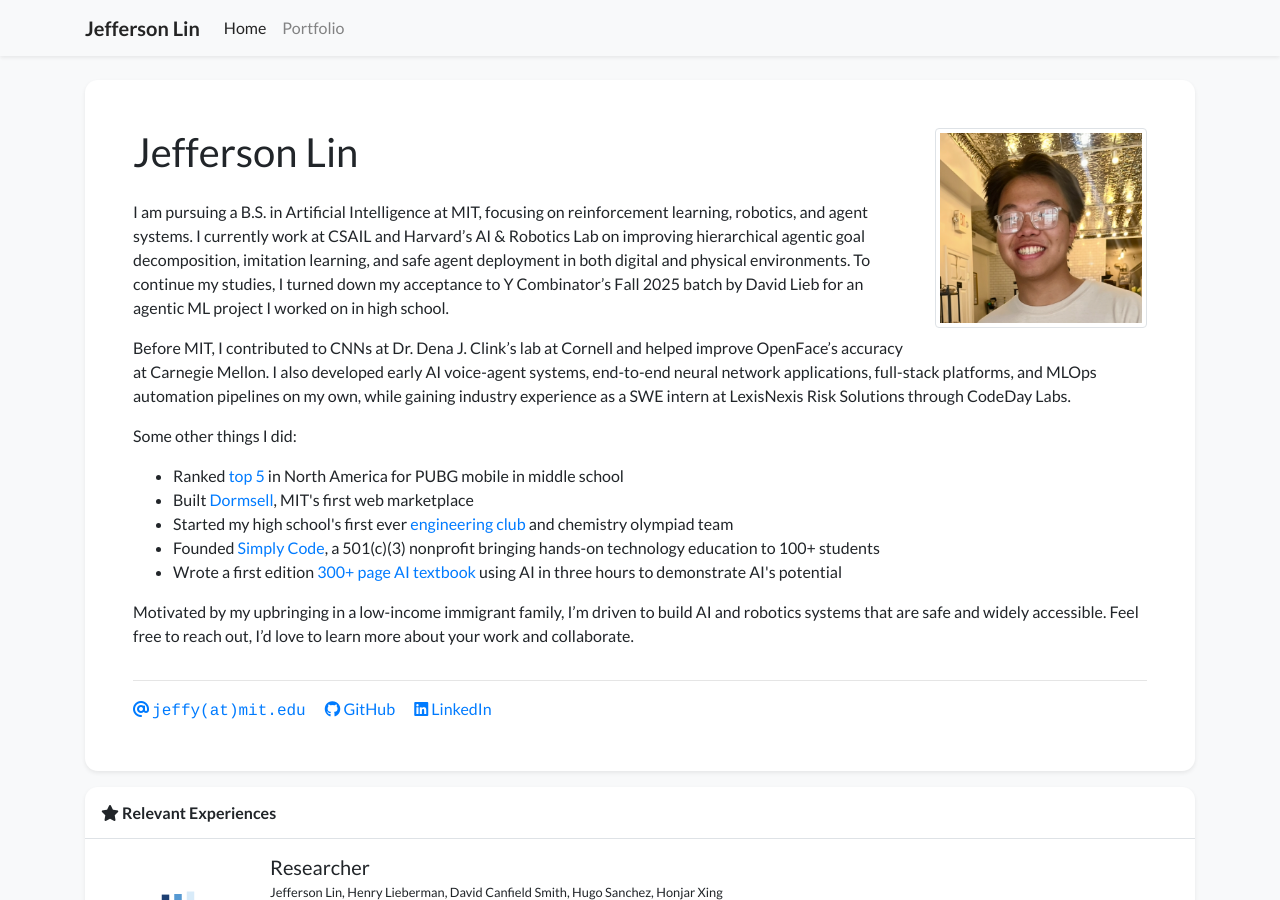
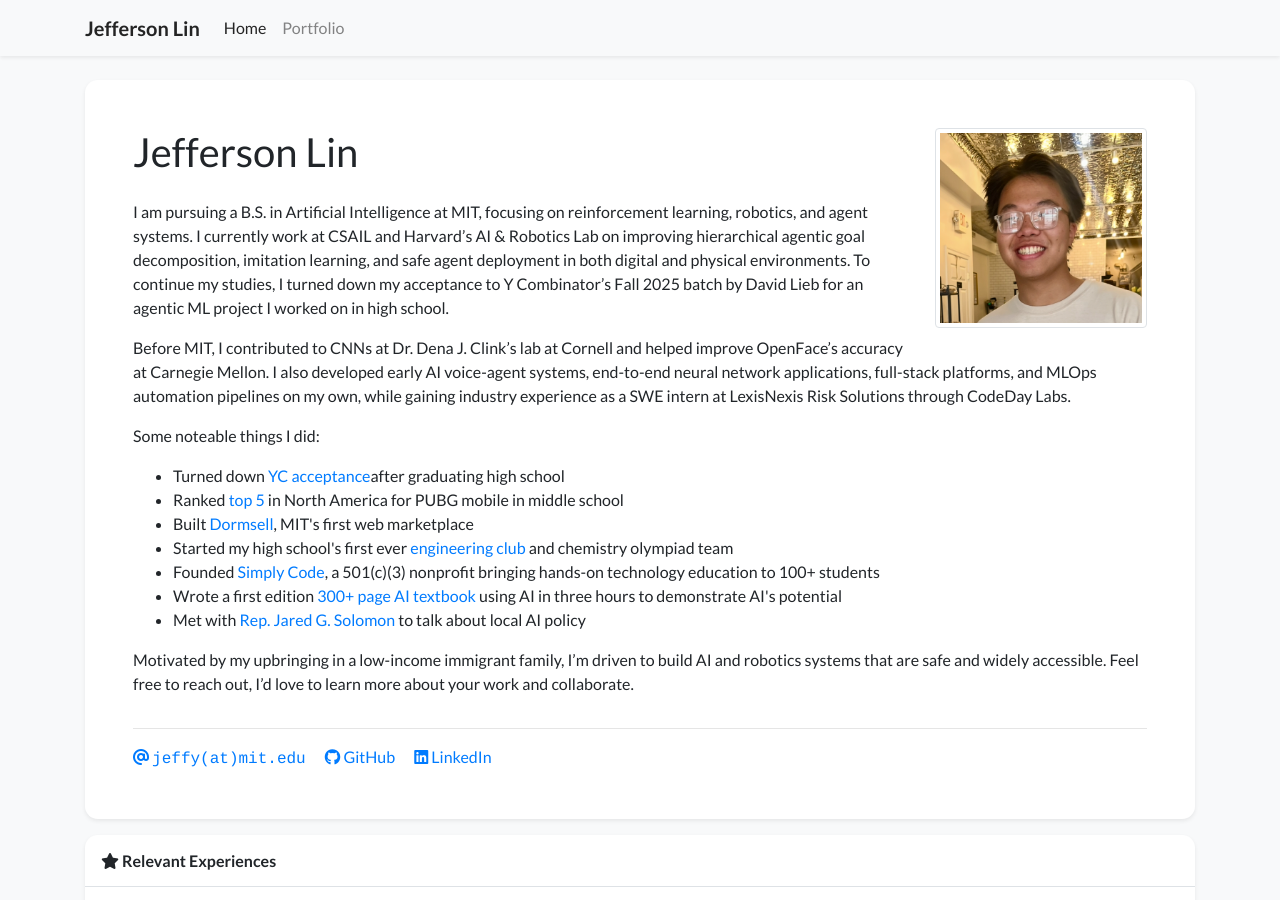
Before and after one commit to jeffelin/jeffelin.github.io, a Jekyll site: the page built from index.html, in a window 1280 px wide and 900 px high. Built offline with Jekyll 4.4.1, drawn with Linux system fonts in a browser that asks for light colours; nearby versions of some CDN libraries; a style sheet for code colours, icons or effects is not loaded.

Commit message:
changed front

```diff
--- a/_data/profile.yml
+++ b/_data/profile.yml
@@ -31,14 +31,16 @@
   </p>
 
   <p>
-  Some other things I did:
+  Some noteable things I did:
   </p>
     <ul>
+    <li>Turned down <a href="/assets/download/YC.png" target="_blank">YC acceptance</a>after graduating high school</li>
     <li>Ranked <a href="/assets/pubgtop5.png" target="_blank">top 5</a> in North America for PUBG mobile in middle school</li>
     <li>Built <a href="https://www.dormsell.com/" target="_blank">Dormsell</a>, MIT's first web marketplace</li>
     <li>Started my high school's first ever <a href="https://engineeringbeavers.wordpress.com/" target="_blank">engineering club</a> and chemistry olympiad team</li>
     <li>Founded <a href="https://www.wesimplycode.org/" target="_blank">Simply Code</a>, a 501(c)(3) nonprofit bringing hands-on technology education to 100+ students</li>
     <li>Wrote a first edition <a href="/assets/download/Foundations_AI_1.pdf" download>300+ page AI textbook</a> using AI in three hours to demonstrate AI's potential</li>
+    <li>Met with <a href="https://www.palegis.us/house/members/bio/1761/representative-jared-solomon" target="_blank">Rep. Jared G. Solomon</a> to talk about local AI policy</li>
   </ul>
     <p>
     Motivated by my upbringing in a low-income immigrant family, I’m driven to build AI and robotics systems that are safe and widely accessible. Feel free to reach out, I’d love to learn more about your work and collaborate.
```
Also changed, not shown: assets/download/YC.png (added).
